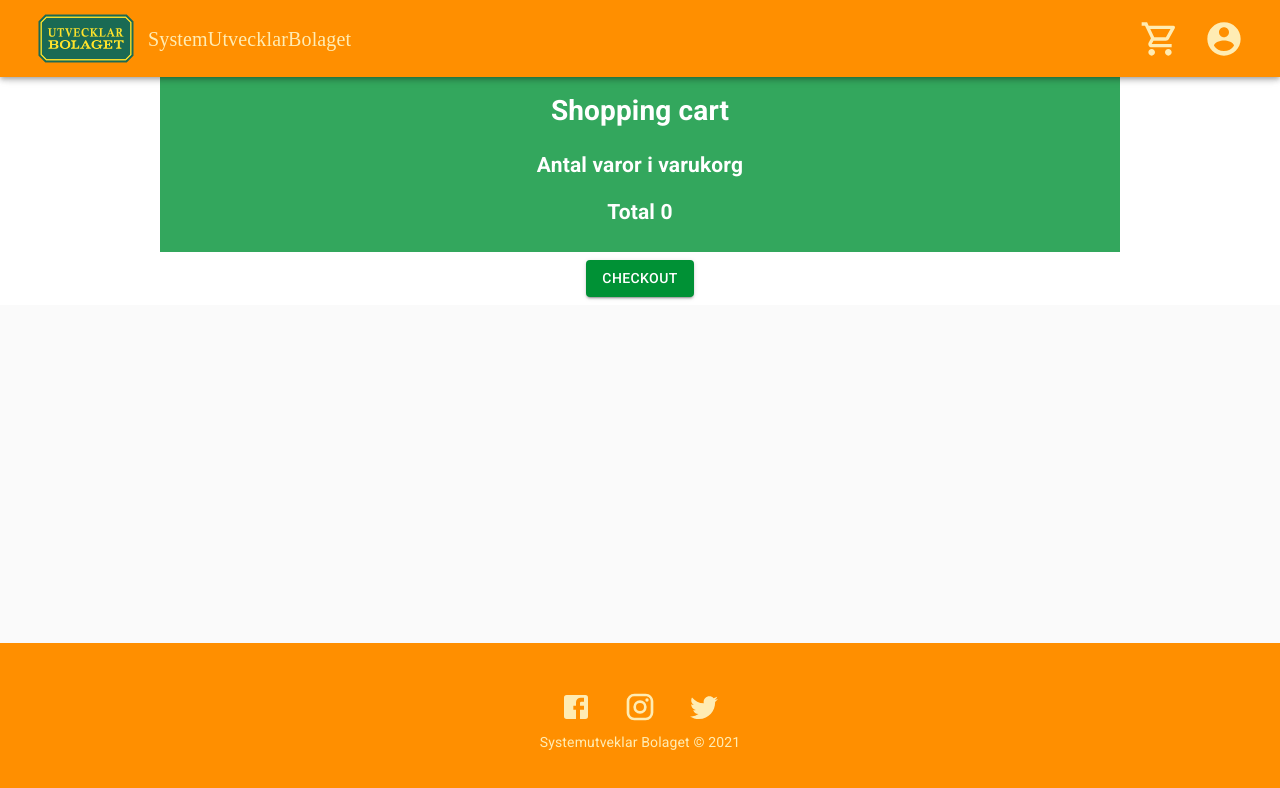
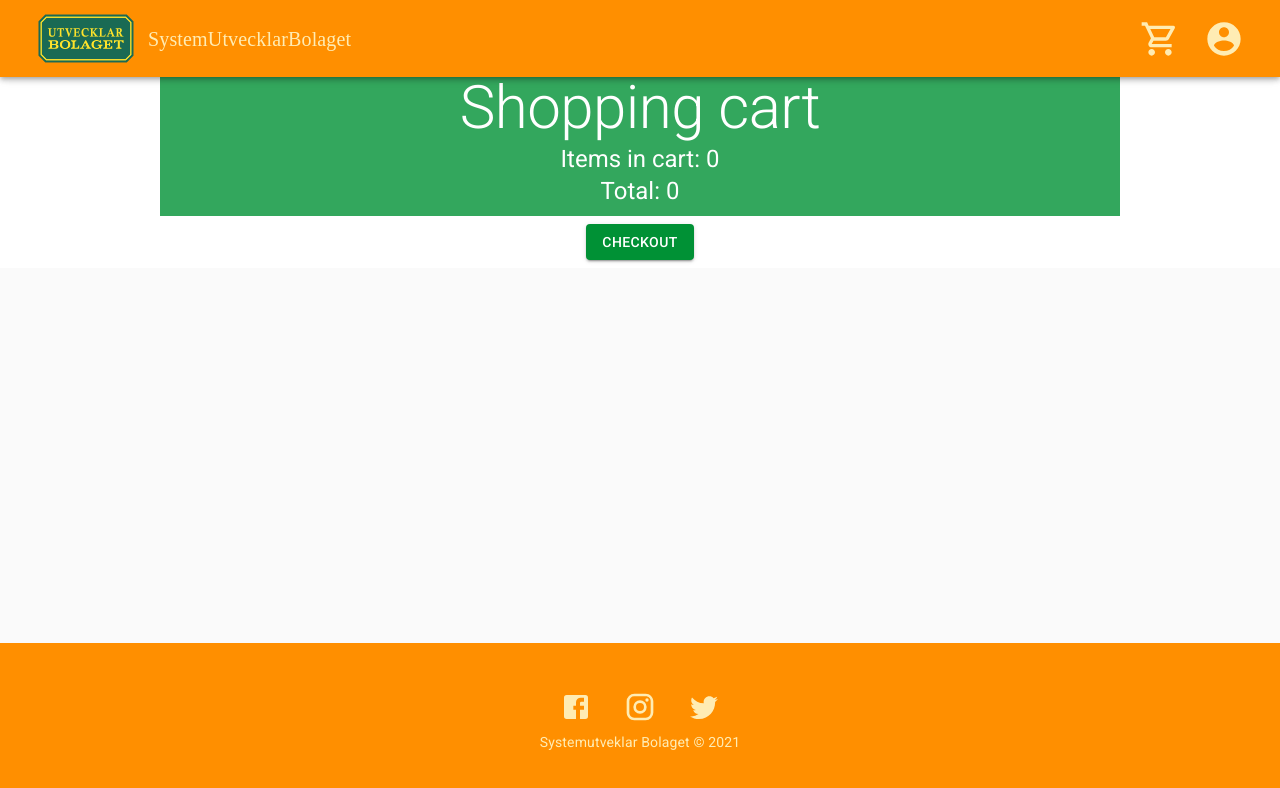
Before and after one commit to JonathanMarkert/systemutvecklarbolaget, a React (Create React App) app: page /cart in a window 1280 px wide. Shown: the top 788 px of the page. Built offline with nearby package versions, Linux system fonts and the light colour scheme.

Commit message:
display amount of items in cart in shoppingcart

```diff
--- a/src/pages/ShoppingCart.tsx
+++ b/src/pages/ShoppingCart.tsx
@@ -1,11 +1,11 @@
-import { Box } from '@material-ui/core';
-import Button from '@material-ui/core/Button';
-import Container from '@material-ui/core/Container';
-import CssBaseline from '@material-ui/core/CssBaseline';
-import { makeStyles } from '@material-ui/core/styles';
-import React, { useContext, useState } from 'react';
-import CheckoutForm from '../components/CheckoutForm';
-import { CartContext } from '../components/context/CartContext';
+import { Box, Typography } from "@material-ui/core";
+import Button from "@material-ui/core/Button";
+import Container from "@material-ui/core/Container";
+import CssBaseline from "@material-ui/core/CssBaseline";
+import { makeStyles } from "@material-ui/core/styles";
+import React, { useContext, useState } from "react";
+import CheckoutForm from "../components/CheckoutForm";
+import { CartContext } from "../components/context/CartContext";
 import SlipCard from "../components/SlipCard";
 
 const useStyles = makeStyles((theme) => ({
@@ -13,49 +13,57 @@ const useStyles = makeStyles((theme) => ({
     marginRight: theme.spacing(2),
   },
   background: {
-    backgroundColor: 'white',
+    backgroundColor: "white",
   },
   welcomeToShoppingCart: {
     backgroundColor: theme.palette.secondary.light,
-    textAlign: 'center',
-    color: 'white',
+    textAlign: "center",
+    color: "white",
     marginBottom: 0,
-    padding: '0.5rem'
+    padding: "0.5rem",
   },
   wrapper: {
-    textAlign: 'center',
-    color: 'white',
+    textAlign: "center",
+    color: "white",
     marginBottom: 0,
-    padding: '0.5rem',
+    padding: "0.5rem",
   },
-
 }));
 
-
-export default function ShoppingCart(){
-  const {cart,totalCartPrice} = useContext(CartContext)
+export default function ShoppingCart() {
+  const { cart, totalCartPrice } = useContext(CartContext);
   const classes = useStyles();
-  const [showForm, setShowForm] = useState(false)
+  const [showForm, setShowForm] = useState(false);
+  const totalItems = cart.reduce(
+    (total: number, cart) => total + cart.amount,
+    0
+  );
 
   return (
     <React.Fragment>
-      <CssBaseline/>
-      <main className={classes.background}>
+      <CssBaseline />
+      <Box className={classes.background}>
         <Container className={classes.welcomeToShoppingCart} maxWidth="md">
-          <h1>Shopping cart</h1>
-          <h2>Antal varor i varukorg</h2>
-          <h2>Total {totalCartPrice()}</h2>
+          <Typography variant="h2">Shopping cart</Typography>
+          <Typography variant="h5">Items in cart: {totalItems}</Typography>
+          <Typography variant="h5">Total: {totalCartPrice()}</Typography>
         </Container>
         <Container className={classes.wrapper} maxWidth="md">
           <Container maxWidth="md">
             {cart.map((product) => (
-                <SlipCard key={product.id} product={product}/>
+              <SlipCard key={product.id} product={product} />
             ))}
           </Container>
-                <Button variant="contained" color="secondary" onClick={() => setShowForm(true) }>CheckOut</Button>
+          <Button
+            variant="contained"
+            color="secondary"
+            onClick={() => setShowForm(true)}
+          >
+            CheckOut
+          </Button>
           {showForm && <CheckoutForm />}
         </Container>
-      </main>
+      </Box>
     </React.Fragment>
   );
-};
+}
```
Lines whose indentation alone changed are shown as unchanged.
